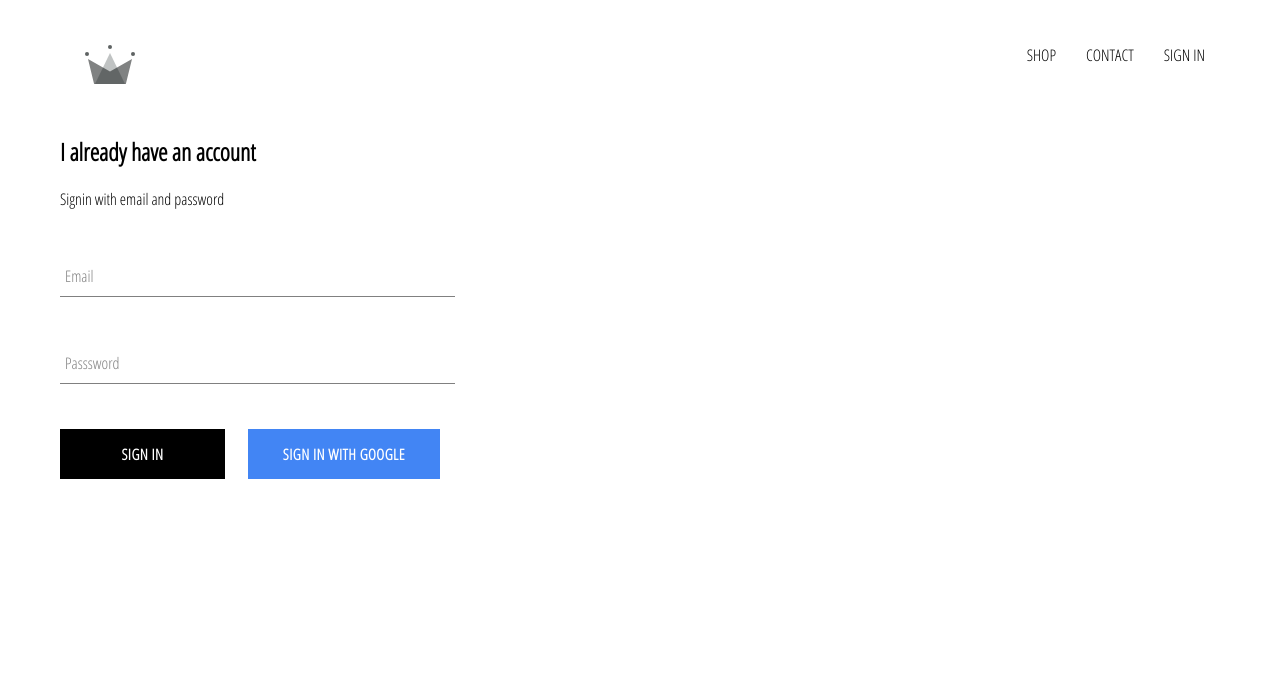
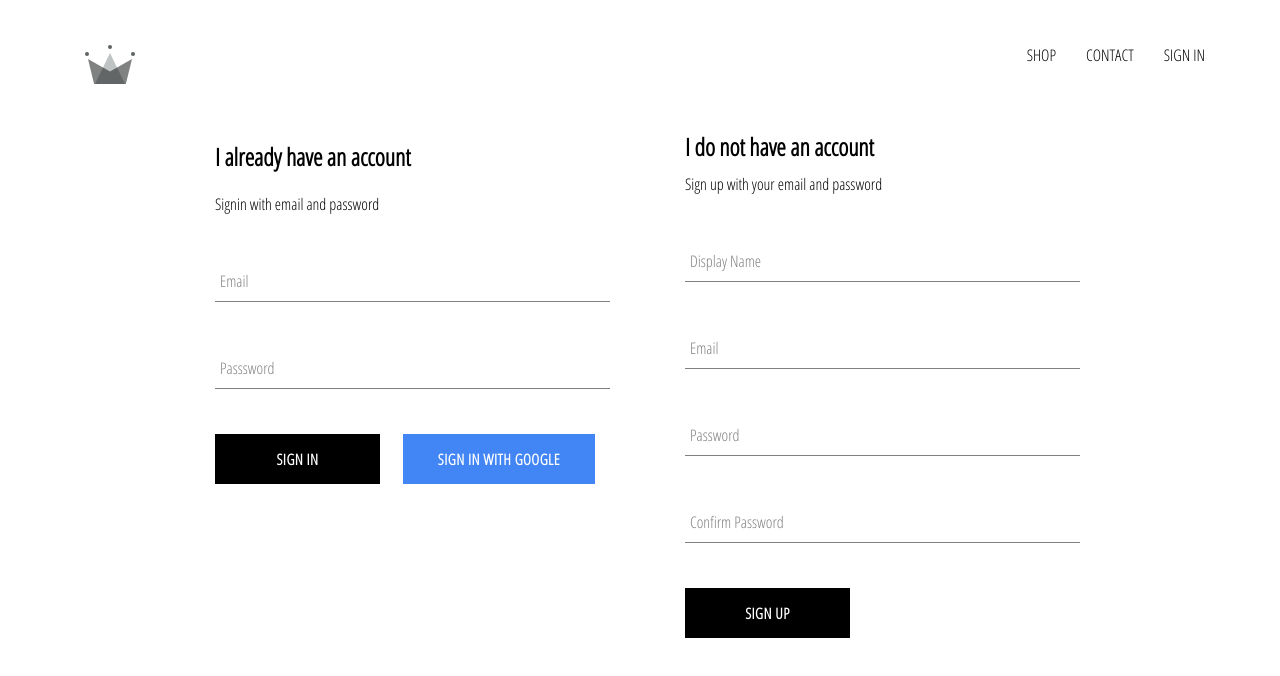
Before and after one commit to maneeshjapa/styleit, a React (Create React App) app: page /signin in a window 1280 px wide. Shown: the top 676 px of the page. Built offline with nearby package versions, Linux system fonts and the light colour scheme; no server answers.

Commit message:
Created SignUp component and added sign in with email and password

```diff
--- a/src/App.js
+++ b/src/App.js
@@ -4,34 +4,51 @@
 import { Route, Switch } from "react-router-dom";
 import ShopPage from "./pages/ShopPage";
 import Header from "./components/Header.component";
-import UserAuthenticationPage from './pages/UserAuthenticationPage';
-import { auth } from './components/firebase.utils';
+import UserAuthenticationPage from "./pages/UserAuthenticationPage";
+import { auth, createUserProfileDocument } from "./components/firebase.utils";
 
 class App extends React.Component {
-  constructor(){
+  constructor() {
     super();
 
-    this.state= {
+    this.state = {
       currentUser: null
     };
   }
 
   unsubscribeFromAuth = null;
 
-  componentDidMount(){
-    this.unsubscribeFromAuth = auth.onAuthStateChanged(user =>
-      {this.setState({ currentUser: user })
+  componentDidMount() {
+    this.unsubscribeFromAuth = auth.onAuthStateChanged(async userAuth => {
+      if (userAuth) {
+        const userRef = await createUserProfileDocument(userAuth);
+        userRef.onSnapshot(snapshot => {
+          this.setState({
+            currentUser: {
+              id: snapshot.id,
+              ...snapshot.data()
+            }
+          },
+          () => {
+            console.log(this.state);
+          }
+          );
         });
       }
 
-    componentWillUnmount(){
+        this.setState({currentUser: userAuth});
+
+    });
+  }
+
+  componentWillUnmount() {
     this.unsubscribeFromAuth();
   }
 
-  render(){
+  render() {
     return (
       <div>
-      <Header currentUser = { this.state.currentUser }/>
+        <Header currentUser={this.state.currentUser} />
         <Switch>
           <Route exact path="/" component={Homepage} />
           <Route exact path="/shop" component={ShopPage} />
--- a/src/components/CustomButton.component.jsx
+++ b/src/components/CustomButton.component.jsx
@@ -1,4 +1,4 @@
-import React, { Children } from 'react';
+import React from 'react';
 
 import '../styles/CustomButton.scss';
 
--- a/src/components/FormInput.component.jsx
+++ b/src/components/FormInput.component.jsx
@@ -5,7 +5,8 @@
 const FormInput = ({handleChange, label, ...otherProps}) => (
     <div className='group'>
     <input className='form-input' onChange={handleChange} {...otherProps} />
-    {label ? (
+    {
+        label ? (
         <label className={`${otherProps.value.length ? 'shrink' : ''} form-input-label`}>
         {label}
         </label>
--- /dev/null
+++ b/src/components/Sign-Up.component.jsx
@@ -0,0 +1,103 @@
+import React from "react";
+
+import "../styles/Sign-Up.scss";
+
+import { auth, createUserProfileDocument } from "./firebase.utils";
+
+import FormInput from "./FormInput.component";
+
+import CustomButton from "./CustomButton.component";
+
+class SignUp extends React.Component {
+  constructor() {
+    super();
+    this.state = {
+      displayName: "",
+      email: "",
+      password: "",
+      confirmPassword: ""
+    };
+  }
+
+  handleSubmit = async event => {
+    event.preventDefault();
+
+    const { displayName, email, password, confirmPassword } = this.state;
+    if (password !== confirmPassword) {
+      alert(
+        "Passwords doesn't match. Please reenter your password and confirm"
+      );
+      return;
+    }
+
+    try {
+      const { user } = await auth.createUserWithEmailAndPassword(
+        email,
+        password
+      );
+
+      createUserProfileDocument(user, { displayName });
+      this.setState({
+        displayName: "",
+        email: "",
+        password: "",
+        confirmPassword: ""
+      });
+    } catch (error) {
+      console.log(error);
+    }
+  };
+
+  handleChange = event => {
+    const { name, value } = event.target;
+
+    this.setState({ [name]: value });
+  };
+
+  render() {
+    const { displayName, email, password, confirmPassword } = this.state;
+    return (
+      <div className="sign-up">
+        <h2 className="title">I do not have an account</h2>
+        <span>Sign up with your email and password</span>
+        <form className="sign-up-form" onSubmit={this.handleSubmit}>
+          <FormInput
+          name="displayName"
+          type="text"
+          value={displayName}
+          label="Display Name"
+          onChange={this.handleChange}
+          required
+          />
+          <FormInput
+          name="email"
+          type="email"
+          value={email}
+          label="Email"
+          onChange={this.handleChange}
+          required
+          />
+          <FormInput
+          name="password"
+          type="password"
+          value={password}
+          label="Password"
+          onChange={this.handleChange}
+          required
+          />
+          <FormInput
+          name="confirmPassword"
+          type="password"
+          value={confirmPassword}
+          label="Confirm Password"
+          onChange={this.handleChange}
+          required
+          />
+          <CustomButton type="submit">SIGN UP</CustomButton>
+        </form>
+      </div>
+    );
+  }
+}
+
+export default SignUp;
--- a/src/components/SignIn.component.jsx
+++ b/src/components/SignIn.component.jsx
@@ -6,7 +6,7 @@
 
 import CustomButton from "./CustomButton.component";
 
-import { SignInWithGoogle } from "./firebase.utils";
+import { auth, SignInWithGoogle } from "./firebase.utils";
 
 class SignIn extends React.Component {
   constructor(props) {
@@ -18,10 +18,18 @@
     };
   }
 
-  handleSubmit = event => {
+  handleSubmit = async event => {
     event.preventDefault();
 
     this.setState({ email: "", password: "" });
+
+    const {email, password} = this.state;
+    try{
+    await auth.signInWithEmailAndPassword(email,password);
+    this.setState({email: '', password: ''});
+    }catch(error){
+        console.log(console.error);
+    }
   };
 
   handleChange = event => {
@@ -50,7 +58,7 @@
             type="password"
             onChange={this.handleChange}
             label="Passsword"
-            value={this.state.email}
+            value={this.state.password}
             required
           />
           <div className="buttons">
--- a/src/components/firebase.utils.js
+++ b/src/components/firebase.utils.js
@@ -1,8 +1,8 @@
-import firebase from 'firebase/app';
+import firebase from "firebase/app";
 
-import 'firebase/firestore';
+import "firebase/firestore";
 
-import 'firebase/auth';
+import "firebase/auth";
 
 const config = {
   apiKey: "AIzaSyDFEmftwnBes8n-4VDlnXJDEFBNqURhSyg",
@@ -15,13 +15,39 @@
   measurementId: "G-3NSZHR1W5W"
 };
 
+export const createUserProfileDocument = async (userAuth, additionalData) => {
+
+  if (!userAuth) return;
+  const userRef = firestore.doc(`users/${userAuth.uid}`);
+
+  const snapShot = await userRef.get();
+
+  if(!snapShot.exists){
+      const {displayName, email} = userAuth;
+
+      const createdAt = new Date();
+
+      try{
+          await userRef.set({
+              displayName,
+              email,
+              createdAt,
+              ...additionalData
+          });
+      }catch (error){
+          console.log('Error creating user: ', error.message);
+      }
+  }
+  return userRef;
+};
+
 firebase.initializeApp(config);
 
 export const auth = firebase.auth();
 export const firestore = firebase.firestore();
 
 const provider = new firebase.auth.GoogleAuthProvider();
-provider.setCustomParameters({prompt: 'select_account'});
+provider.setCustomParameters({ prompt: "select_account" });
 export const SignInWithGoogle = () => auth.signInWithPopup(provider);
 
 export default firebase;
--- a/src/pages/UserAuthenticationPage.jsx
+++ b/src/pages/UserAuthenticationPage.jsx
@@ -2,11 +2,14 @@
 
 import '../styles/UserAuthenticationPage.scss';
 
-import SignIn from '../components/SignIn.component'
+import SignIn from '../components/SignIn.component';
+
+import SignUp from '../components/Sign-Up.component';
 
 const UserAuthenticationPage = () => (
     <div className='user-authentication'>
     <SignIn />
+    <SignUp />
     </div>
 );
 
--- /dev/null
+++ b/src/styles/Sign-Up.scss
@@ -0,0 +1,9 @@
+.sign-up {
+    display: flex;
+    flex-direction: column;
+    width: 380px;
+
+    .title {
+      margin: 10px 0;
+    }
+  }
--- a/src/styles/UserAuthenticationPage.scss
+++ b/src/styles/UserAuthenticationPage.scss
@@ -0,0 +1,6 @@
+.user-authentication {
+    width: 850px;
+    display: flex;
+    justify-content: space-between;
+    margin: 30px auto;
+}
```
Lines whose indentation alone changed are shown as unchanged.
